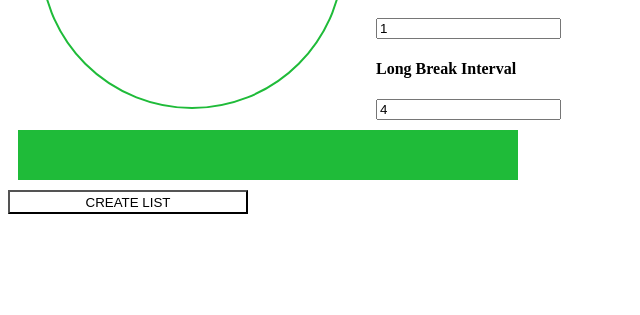
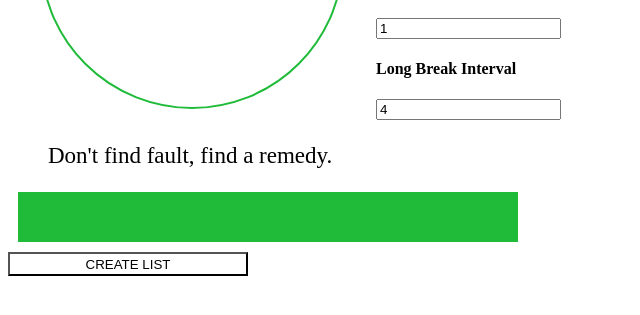
Before and after one commit to chingu-voyages/v9-geckos-team-16, a plain HTML site: page index.html in a window 1280 px wide. Shown: the part 235-550 px from the top of the page, without its empty margins (0-640 px from the left). Drawn offline with Linux system fonts and the light colour scheme; no server answers.

Commit message:
Add random quotes

```diff
--- a/components/app.js
+++ b/components/app.js
@@ -5,4 +5,4 @@ import * as AppQuote from './appQuotes/js/quotes.js';
 //this feels bad, but I can't think of a way yet to setup this one-time running event at startup
 TimerComponent.setTotalSeconds();
 AppBackground.getBackgroundImage();
-AppQuote.getRandomQuote();
+AppQuote.showQuote();
--- /dev/null
+++ b/components/appQuotes/html/appQuotes.html
@@ -0,0 +1,2 @@
+<blockquote>
+</blockquote>
--- a/components/appQuotes/js/quotes.js
+++ b/components/appQuotes/js/quotes.js
@@ -23,12 +23,30 @@ let quotes = [
     'Great minds discuss ideas; average minds discuss events; small minds discuss people.'
 ];
 
-const getRandomQuote = () => {
+const showQuote = () => {
 
-    let index = Math.floor(Math.random() * Math.floor(22));
-    console.log(quotes[index]);
+    let request = new XMLHttpRequest();
+
+    request.addEventListener('load', () => {
+
+        let response = request.response;
+        let container = document.getElementById('quote-container');
+
+        //remove all children first before appending
+        while (container.firstChild) {
+            container.firstChild.remove();
+        }
+
+        let index = Math.floor(Math.random() * Math.floor(quotes.length));
+        container.append(response.querySelector('blockquote'));
+        container.querySelector('blockquote').textContent = quotes[index];
+    });
+
+    request.open('get','./components/appQuotes/html/appQuotes.html',true);
+    request.responseType = 'document';
+    request.send();
 };
 
 export {
-    getRandomQuote
+    showQuote
 };
--- a/components/appQuotes/styles/_appQuotes.scss
+++ b/components/appQuotes/styles/_appQuotes.scss
@@ -0,0 +1,7 @@
+#quote-container {
+
+    blockquote{
+        background-color: rgba(255,255,255,0.5);
+        font-size: 23px;
+    }
+}
--- a/components/timer/js/timer-ui.js
+++ b/components/timer/js/timer-ui.js
@@ -45,10 +45,10 @@ const setMinutes = (callback) => {
 
         if (minutes < 10) {
 
-            document.getElementById('clock-minutes').innerHTML = '0' + minutes;
+            document.getElementById('clock-minutes').textContent = '0' + minutes;
         } else {
 
-            document.getElementById('clock-minutes').innerHTML = minutes;
+            document.getElementById('clock-minutes').textContent = minutes;
         }
     }
 };
--- a/components/timer/js/timer.js
+++ b/components/timer/js/timer.js
@@ -49,7 +49,7 @@ const finishSession = (timerMinutes) => {
     setTotalSeconds();
     document.getElementById('start').innerHTML = 'Start';
     appBackground.getBackgroundImage();
-    appQuote.getRandomQuote();
+    appQuote.showQuote();
 
     let inputs = document.getElementById('timer-input').querySelectorAll('input');
 
@@ -100,12 +100,12 @@ const startSession = (timerMinutes) => {
 
     if (timer.paused) {
 
-        button.innerHTML = 'Start';
+        button.textContent = 'Start';
         pauseSession();
         timer.paused = !timer.paused;
     } else {
 
-        button.innerHTML = 'Pause';
+        button.textContent = 'Pause';
         runSecondsTimer(timerMinutes);
         timer.paused = !timer.paused;
     }
--- a/index.html
+++ b/index.html
@@ -32,6 +32,8 @@
         <h4>Long Break Interval</h4><input type="number" id="break-interval" value="4" />
     </div>
 
+    <div id="quote-container"></div>
+
     <div class="bar">
     </div>
 
```
Also changed, not shown: components/app.css.
